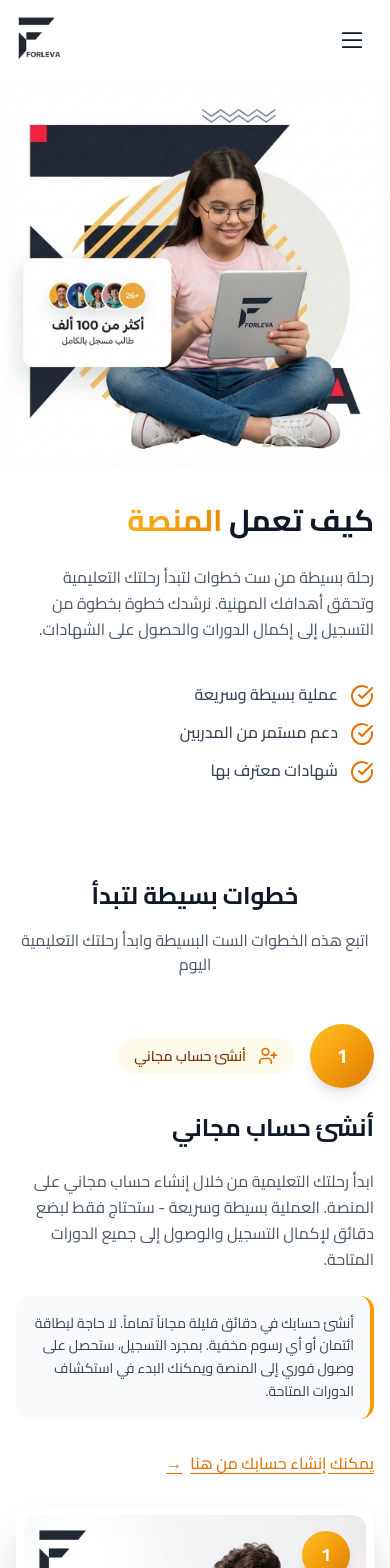
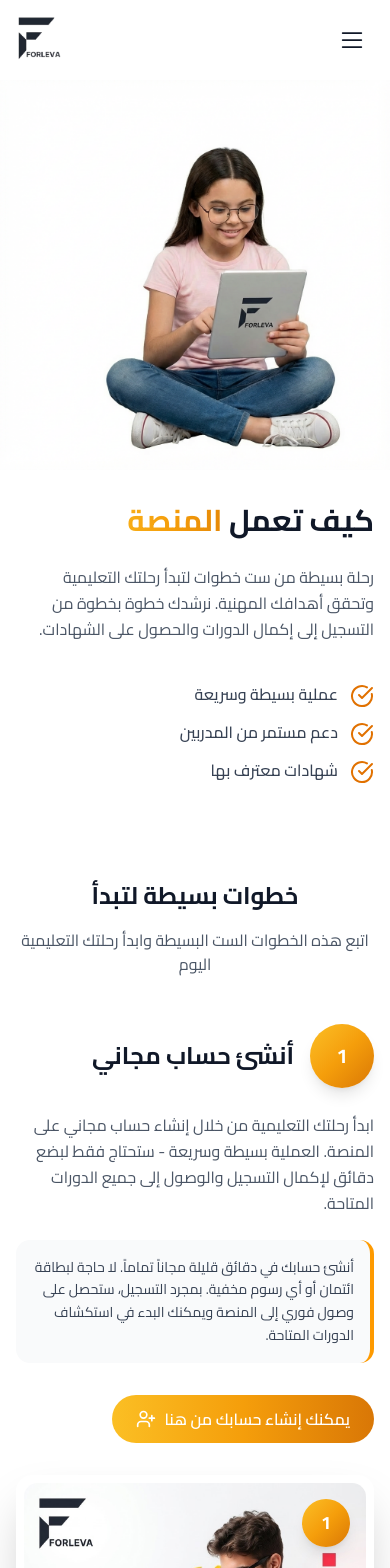
Before and after one commit to Anisboudaren/forleva, a Next.js app: page /how-it-works in a window 390 px wide. Shown: the top 1568 px of the page. Built offline with nearby package versions, Linux system fonts and the light colour scheme.

Commit message:
modifcation 11/1

```diff
--- a/app/how-it-works/page.tsx
+++ b/app/how-it-works/page.tsx
@@ -39,10 +39,10 @@ const steps = [
     description: 'نوفر لك عدة خيارات دفع مرنة وآمنة. يمكنك الدفع باستخدام بطاقات الائتمان، التحويل البنكي، أو أي طريقة دفع أخرى تناسبك. جميع المعاملات آمنة ومشفرة.',
     expandedDescription: 'نقدم خيارات دفع متعددة لراحتك. يمكنك الدفع باستخدام البطاقات الائتمانية والمدفوعة مسبقاً، التحويل البنكي المباشر، أو المحافظ الإلكترونية. جميع معاملاتك محمية بأعلى معايير الأمان والتشفير.',
     paymentImages: [
+      '/how_to_use/dahbia pay .png',
       '/how_to_use/visa pay .png',
       '/how_to_use/mc pay .png',
-      '/how_to_use/CIB pay .png',
-      '/how_to_use/dahbia pay .png'
+      '/how_to_use/CIB pay .png'
     ],
     icon: CreditCard
   },
@@ -68,10 +68,10 @@ export default function HowItWorksPage () {
   const [currentPaymentIndex, setCurrentPaymentIndex] = useState(0)
 
   const paymentImages = [
+    '/how_to_use/dahbia pay .png',
     '/how_to_use/visa pay .png',
     '/how_to_use/mc pay .png',
-    '/how_to_use/CIB pay .png',
-    '/how_to_use/dahbia pay .png'
+    '/how_to_use/CIB pay .png'
   ]
 
   const nextPayment = () => {
@@ -98,7 +98,7 @@ export default function HowItWorksPage () {
         {/* Image - Mobile: Full width, stick to top */}
         <div className="lg:hidden w-full pt-20 sm:pt-24">
           <Image
-            src="/how_to_use/girl with tablet.png"
+            src="/how_to_use/girl with tablet (2).png"
             alt="كيف تعمل المنصة"
             width={500}
             height={600}
@@ -166,7 +166,7 @@ export default function HowItWorksPage () {
                   transition={{ duration: 6, repeat: Infinity, ease: 'easeInOut' }}
                 >
                   <Image
-                    src="/how_to_use/girl with tablet.png"
+                    src="/how_to_use/girl with tablet (2).png"
                     alt="كيف تعمل المنصة"
                     width={500}
                     height={600}
@@ -218,17 +218,10 @@ export default function HowItWorksPage () {
                       <div className="flex-shrink-0 w-16 h-16 rounded-full bg-gradient-to-br from-[#fbbf24] via-[#f59e0b] to-[#d97706] flex items-center justify-center text-white font-bold text-xl shadow-lg">
                         {step.id}
                       </div>
-                      <div className="inline-flex items-center gap-3 px-4 py-2 bg-amber-50 rounded-full">
-                        <Icon className="w-5 h-5 text-amber-600" />
-                        <span className="text-sm font-semibold text-amber-900">
-                          {step.title}
-                        </span>
-                      </div>
+                      <h3 className="text-2xl sm:text-3xl font-bold text-gray-900">
+                        {step.title}
+                      </h3>
                     </div>
-
-                    <h3 className="text-2xl sm:text-3xl font-bold text-gray-900">
-                      {step.title}
-                    </h3>
 
                     <p className="text-base sm:text-lg text-gray-600 leading-relaxed">
                       {step.description}
@@ -245,10 +238,13 @@ export default function HowItWorksPage () {
                       <div className="pt-2">
                         <Link
                           href="/login"
-                          className="inline-flex items-center gap-2 text-base font-medium text-amber-600 hover:text-amber-700 transition-colors underline underline-offset-4"
+                          className="inline-flex items-center justify-center gap-2 px-6 py-3 text-base font-semibold text-white rounded-full transition-all duration-300 hover:shadow-lg hover:scale-105 focus:outline-none focus:ring-2 focus:ring-offset-2 focus:ring-amber-500"
+                          style={{
+                            background: 'linear-gradient(90deg, #fbbf24 0%, #f59e0b 50%, #d97706 100%)'
+                          }}
                         >
                           يمكنك إنشاء حسابك من هنا
-                          <span className="text-amber-600">→</span>
+                          <UserPlus className="w-5 h-5" />
                         </Link>
                       </div>
                     )}
@@ -258,10 +254,13 @@ export default function HowItWorksPage () {
                       <div className="pt-2">
                         <Link
                           href="/#choose-course"
-                          className="inline-flex items-center gap-2 text-base font-medium text-amber-600 hover:text-amber-700 transition-colors underline underline-offset-4"
+                          className="inline-flex items-center justify-center gap-2 px-6 py-3 text-base font-semibold text-white rounded-full transition-all duration-300 hover:shadow-lg hover:scale-105 focus:outline-none focus:ring-2 focus:ring-offset-2 focus:ring-amber-500"
+                          style={{
+                            background: 'linear-gradient(90deg, #fbbf24 0%, #f59e0b 50%, #d97706 100%)'
+                          }}
                         >
                           يمكنك تعلم كيفية اختيار الدورة المناسبة من هنا
-                          <span className="text-amber-600">→</span>
+                          <BookOpen className="w-5 h-5" />
                         </Link>
                       </div>
                     )}
--- a/components/categories/CategoriesMarquee.tsx
+++ b/components/categories/CategoriesMarquee.tsx
@@ -2,11 +2,28 @@
 
 import { useEffect, useRef } from 'react'
 import Image from 'next/image'
+import { ChevronLeft, ChevronRight } from 'lucide-react'
 import { GradientText } from '@/components/text/gradient-text'
 import { categories } from './Categories'
 
 export function CategoriesMarquee () {
   const scrollRef = useRef<HTMLDivElement>(null)
+
+  const scroll = (direction: 'left' | 'right') => {
+    if (!scrollRef.current) return
+
+    const cardWidth = 288 // w-72 = 18rem = 288px
+    const gap = 24 // gap-6 = 1.5rem = 24px
+    const scrollAmount = cardWidth + gap
+
+    // In RTL, positive scrollLeft scrolls to show earlier content (visually right)
+    // Negative scrollLeft scrolls to show later content (visually left)
+    if (direction === 'right') {
+      scrollRef.current.scrollBy({ left: scrollAmount, behavior: 'smooth' })
+    } else {
+      scrollRef.current.scrollBy({ left: -scrollAmount, behavior: 'smooth' })
+    }
+  }
 
   // Duplicate categories for seamless scrolling
   const duplicated = [...categories, ...categories]
@@ -27,6 +44,22 @@ export function CategoriesMarquee () {
         </div>
 
         <div className='relative mt-6 sm:mt-8 w-full'>
+          {/* Navigation Buttons - Desktop Only */}
+          <button
+            onClick={() => scroll('right')}
+            className="hidden lg:flex absolute right-0 top-1/2 -translate-y-1/2 z-10 w-12 h-12 items-center justify-center rounded-full bg-white shadow-lg border border-gray-200 hover:bg-gray-50 transition-colors"
+            aria-label="تمرير للخلف"
+          >
+            <ChevronRight className="w-6 h-6 text-gray-700" />
+          </button>
+          <button
+            onClick={() => scroll('left')}
+            className="hidden lg:flex absolute left-0 top-1/2 -translate-y-1/2 z-10 w-12 h-12 items-center justify-center rounded-full bg-white shadow-lg border border-gray-200 hover:bg-gray-50 transition-colors"
+            aria-label="تمرير للأمام"
+          >
+            <ChevronLeft className="w-6 h-6 text-gray-700" />
+          </button>
+
           <div
             ref={scrollRef}
             className='relative flex gap-4 sm:gap-6 overflow-x-auto scrollbar-hide py-2 w-full snap-x snap-mandatory scroll-smooth'
```
Also changed, not shown: public/how_to_use/girl with tablet (2).png (added).
